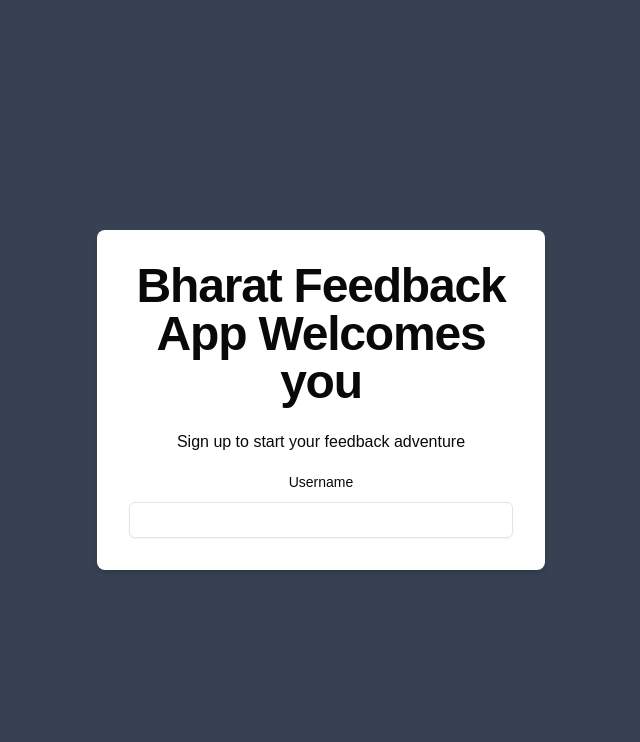
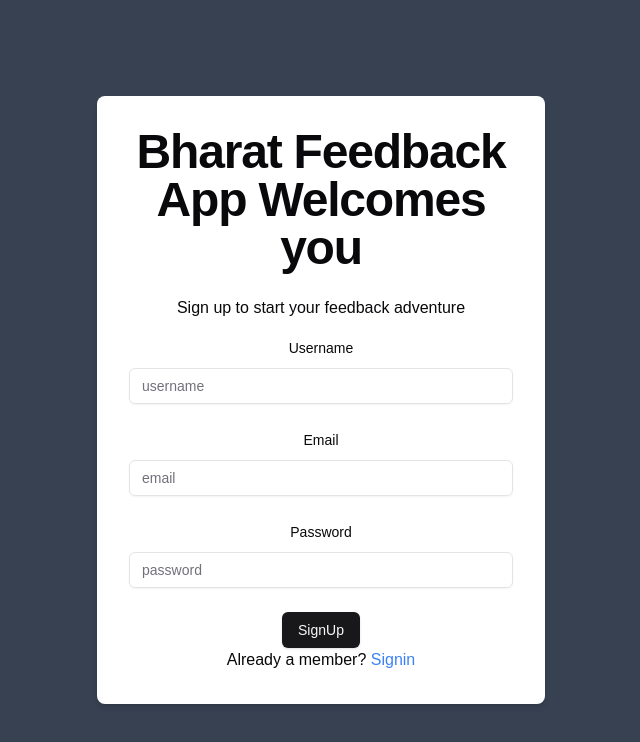
Before and after one commit to BharateshPoojary/feedback-app, a Next.js app: page /sign-Up in a window 1280 px wide. Shown: the top 742 px of the page, without its empty margins (319-959 px from the left). Built offline with nearby package versions, Linux system fonts and the light colour scheme.

Commit message:
signup page done

```diff
--- a/src/app/(auth)/sign-Up/page.tsx
+++ b/src/app/(auth)/sign-Up/page.tsx
@@ -11,8 +11,8 @@ import { useForm } from "react-hook-form";
 import * as z from "zod";
 //This import is bringing in everything (*) from the zod library under the namespace z.
 import React, { useEffect, useState } from "react";
-import { useDebounceValue } from "usehooks-ts";
-
+import { useDebounceCallback } from "usehooks-ts";
+import Link from "next/link";
 //Custom hook that returns a debounced version of the provided value, along with a function to update it.
 /**A debounced value in this context means that the value update will be delayed until the user has stopped interacting for a specified period of time. This can help avoid unnecessary operations like API calls on every keystroke in a search bar. */
 import { useToast } from "@/hooks/use-toast";
@@ -22,8 +22,17 @@ import { useRouter } from "next/navigation";
 import { signUpSchemaValidation } from "@/schemas/signUpSchema";
 import { ApiResponse } from "@/types/ApiResponse";
 import axios, { AxiosError } from "axios";
-import { Form, FormField, FormItem, FormLabel } from "@/components/ui/form";
+import {
+  Form,
+  FormControl,
+  FormField,
+  FormItem,
+  FormLabel,
+  FormMessage,
+} from "@/components/ui/form";
 import { Input } from "@/components/ui/input";
+import { Button } from "@/components/ui/button";
+import { Loader2 } from "lucide-react";
 const page = () => {
   const [username, setUsername] = useState("");
   //state for storing username
@@ -33,12 +42,16 @@ const page = () => {
   //it will manage the state of loader .loader  is to manage the application when the control is processing the request on serverside
   const [issubmitting, setIsSubmitting] = useState(false);
   //this state will manage the submission part of form to ensure the form is submitted corretly
-  const debouncedusername = useDebounceValue(username, 300);
-  //I used the useDebounceValue() hook it will return the debounced version of the username i.e after 300 ms what is the value username will contain that we will consider
-  //for API request we will not consider username state as it will change very rapidly whenever the state changes (when user is typing) so for each state change it will make API call so to avoid this we are using debounced value here debouncedusername variable will contain the debounced version of username it means it will consider the username value which is after 300 m/s and will be stored in the debouncedusername variable
+  const debounced = useDebounceCallback(setUsername, 300);
+  //Custom hook that creates a debounced version of a callback function
+  //debounced version of a callback function means for e.g. we have setUsername as callbackfn means the username will be assigned or value will be setted after 300m/s
+  //we can directly use the username variable to access debounced username
   const { toast } = useToast(); //useToast() hook include toast method for showing toast message
   const router = useRouter(); //router for routing from one direction to another
   const form = useForm<z.infer<typeof signUpSchemaValidation>>({
+    /**z.infer is a utility provided by the Zod library.
+It infers and extracts the TypeScript type from a Zod schema.
+Essentially, it converts your Zod validation schema into a TypeScript type. */
     //implementing zod validation on our react hook form
     resolver: zodResolver(signUpSchemaValidation), //zodResolver ,for wrapping our form fields with specific  validation
     defaultValues: {
@@ -50,35 +63,43 @@ const page = () => {
   useEffect(() => {
     //This use effect will run when the debounced version of user name will change
     const checkingUserNameUnique = async () => {
-      if (debouncedusername) {
+      if (username) {
         //To ensure it is not empty
         setIsCheckingUsername(true);
         setUserNameReqMsg("");
         try {
           const response = await axios.get<ApiResponse>( //making get request and response will be of type API RESPONSE
-            `/check-username-unique?username=${debouncedusername}`
+            `/api/check-username-unique?username=${username}`
           );
           console.log(response.data);
           console.log(response.data.message); //in axios response is inside data object
           setUserNameReqMsg(response.data.message); //type string
         } catch (error) {
-          const axiosError = error as AxiosError<ApiResponse>; //type casting generic error as Axios Error which will be of type API RESPONSE
+          const axiosError = error as AxiosError<ApiResponse>;
+          /**It tells the TypeScript compiler that you expect the error object to be of type AxiosError and that the response data inside this error is structured according to the ApiResponse interface you defined:
+           *
+           */
           setUserNameReqMsg(
-            axiosError.response?.data.message ?? "error checking username" //?? is used if the left side value is null right side will be used
+            axiosError.response?.data.message ?? "error checking username" //?? is used if the left side value is null or undefined right side will be used
+            /**If it was a network error or something else, axiosError.response could be undefined, so you use optional chaining (?.) to safely access data. */
           );
         } finally {
           //finally block will be executed for both try..catch
           setIsCheckingUsername(false);
         }
       }
+    };
     checkingUserNameUnique();
-    };
-  }, [debouncedusername]);
+  }, [username]);
   const submitform = async (data: z.infer<typeof signUpSchemaValidation>) => {
     //This will handle the form submission
+    /**When you use useForm with zodResolver, it automatically validates the input based on your Zod schema before calling onSubmit. However, TypeScript does not inherently know that values will match formSchema. Using z.infer<typeof formSchema> in the function signature helps ensure that:
+
+TypeScript understands that values strictly adheres to the schema.
+You prevent type errors within the function, e.g., accessing values.username is guaranteed to be a valid operation because TypeScript knows it exists and is a string. */
     setIsSubmitting(true);
     try {
-      const submitresponse = await axios.post<ApiResponse>("/signUp", data); //sending the data to server data will be username , email and password
+      const submitresponse = await axios.post<ApiResponse>("/api/signUp", data); //sending the data to server data will be username , email and password
       toast({
         //sending the toast message after sending data to server
         title: "Success",
@@ -101,15 +122,16 @@ const page = () => {
     }
   };
   return (
-    <div className="flex justify-center items-center min-h-screen  bg-gray-700">
+    <div className="flex justify-center items-center min-h-screen bg-gray-700">
       <div className="w-full max-w-md p-8 space-y-8 bg-white rounded-lg shadow-md">
         <div className="text-center">
-          <h1 className="text-4xl font-extrabold tracking-tight lg:text-5xl mb-6">
+          <h1 className=" font-extrabold tracking-tight lg:text-5xl mb-6">
+            {/*min-width: 1024px means that the styles inside this media query will only apply if the viewport width is 1024 pixels or larger.*/}
             Bharat Feedback App Welcomes you
           </h1>
           <p className="mb-4">Sign up to start your feedback adventure</p>
           <Form {...form}>
-            {/* To access all properties and methods in destructured manner */}
+            {/* To access all properties and methods of useForm hook if we not passed that it will throw error syaing The Form component from Shadcn expects a prop that conforms to UseFormReturn, which is the return type of useForm() from react-hook-form. However, if you only pass children, it will complain that the required properties from UseFormReturn (like watch, setValue, etc.) are missing.*/}
             <form
               onSubmit={form.handleSubmit(submitform)}
               className="space-y-6"
@@ -118,20 +140,89 @@ const page = () => {
                 control={form.control}
                 name="userName"
                 render={({ field }) => (
+                  /**render  prop   is a function that receives an object with properties provided by react-hook-form.
+                  This function is called with an object that contains properties you can use, such as field, fieldState, and formState.
+                  I am not directly using that object I am doing destructuring here to directly access field property of an object or else if we not used that render={(props) => {
+                    const field = props.field; we have to do like this so for conciseness we used destructuring  */
                   <FormItem>
                     <FormLabel>Username</FormLabel>
+                    <FormControl>
                       <Input
                         {...field}
+                        placeholder="username"
                         onChange={(e) => {
                           field.onChange(e);
-                        setUsername(e.target.value);
+                          debounced(e.target.value);
                         }}
                       />
+                    </FormControl>
+                    {/* It is a wrapper component used to manage form input components like <Input>, <Select>, etc.  */}
+                    {ischeckingusername && (
+                      <Loader2 className="animate-spin"></Loader2>
+                    )}
+
+                    <p
+                      className={`text-sm ${
+                        usernamereqmsg === "Username is unique"
+                          ? "text-green-500"
+                          : "text-red-500"
+                      }`}
+                    >
+                      {usernamereqmsg}
+                    </p>
+
+                    <FormMessage />
+                    {/* The above  component is used to display validation messages or feedback based on the form field's state. */}
                   </FormItem>
                 )}
               />
+              <FormField
+                control={form.control}
+                name="email"
+                render={({ field }) => (
+                  <FormItem>
+                    <FormLabel>Email</FormLabel>
+                    <FormControl>
+                      <Input {...field} placeholder="email" />
+                    </FormControl>
+                    <FormMessage />
+                  </FormItem>
+                )}
+              />
+              <FormField
+                control={form.control}
+                name="password"
+                render={({ field }) => (
+                  <FormItem>
+                    <FormLabel>Password</FormLabel>
+                    <FormControl>
+                      <Input
+                        {...field}
+                        type="password"
+                        placeholder="password"
+                      />
+                    </FormControl>
+                    <FormMessage />
+                  </FormItem>
+                )}
+              />
+              <Button disabled={issubmitting} className="space-y-16">
+                {issubmitting ? (
+                  <>
+                    <Loader2 className="animate-spin"></Loader2>Please wait
+                  </>
+                ) : (
+                  "SignUp"
+                )}
+              </Button>
             </form>
           </Form>
+          <p>
+            Already a member?&nbsp;
+            <Link href="/sign-in" className="text-blue-500 hover:text-blue-900">
+              Signin
+            </Link>
+          </p>
         </div>
       </div>
     </div>
--- a/src/app/layout.tsx
+++ b/src/app/layout.tsx
@@ -29,6 +29,7 @@ export default function RootLayout({
       <AuthProvider>
         <body
           className={`${geistSans.variable} ${geistMono.variable} antialiased`}
+          suppressHydrationWarning={true}
         >
           {children}
           <Toaster />
--- a/src/lib/dbConnect.ts
+++ b/src/lib/dbConnect.ts
@@ -17,6 +17,7 @@ const dbConnection = async (): Promise<void> => {
     Connection.isConnected = dbConnect.connections[0].readyState;
     console.log("connected to mongoDB successfully");
   } catch (error) {
+    console.error(error);
     console.log("Failed to connect to the database");
     process.exit(1);
     //Exits the Node.js process with a status code of 1, indicating an error occurred.
```
Also changed, not shown: src/app/api/signUp/route.ts (+4 -4 lines). Lines whose indentation alone changed are shown as unchanged.
